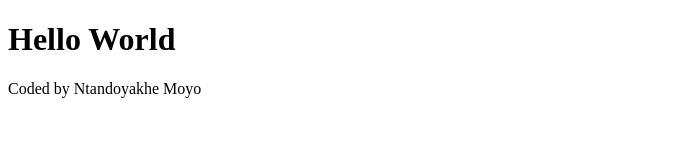
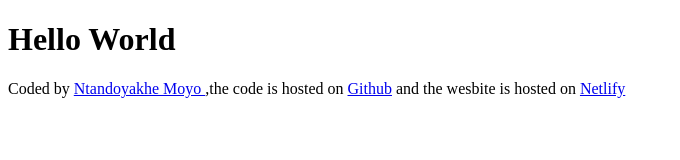
Before and after one commit to Ntandoyakhe-ui/ntandos-weather-project, a plain HTML site: page index.html in a window 1280 px wide. Shown: the whole page, without its empty margins (0-680 px from the left). Drawn offline with Linux system fonts and the light colour scheme.

Commit message:
Added links on the footer

```diff
--- a/index.html
+++ b/index.html
@@ -7,6 +7,9 @@
 </head>
 <body>
   <h1>Hello World</h1>
-  <footer>Coded by Ntandoyakhe Moyo</footer>
+  <footer>Coded by
+     <a href="https://github.com/Ntandoyakhe-ui"target="blank">Ntandoyakhe Moyo </a>,the code is hosted on
+     <a href="https://github.com/Ntandoyakhe-ui/ntandos-weather-project"target="blank">Github</a> and the wesbite is hosted on
+  <a href="https://ntandos-app.netlify.app/"target="blank">Netlify</a></footer>
 </body>
 </html>
```
